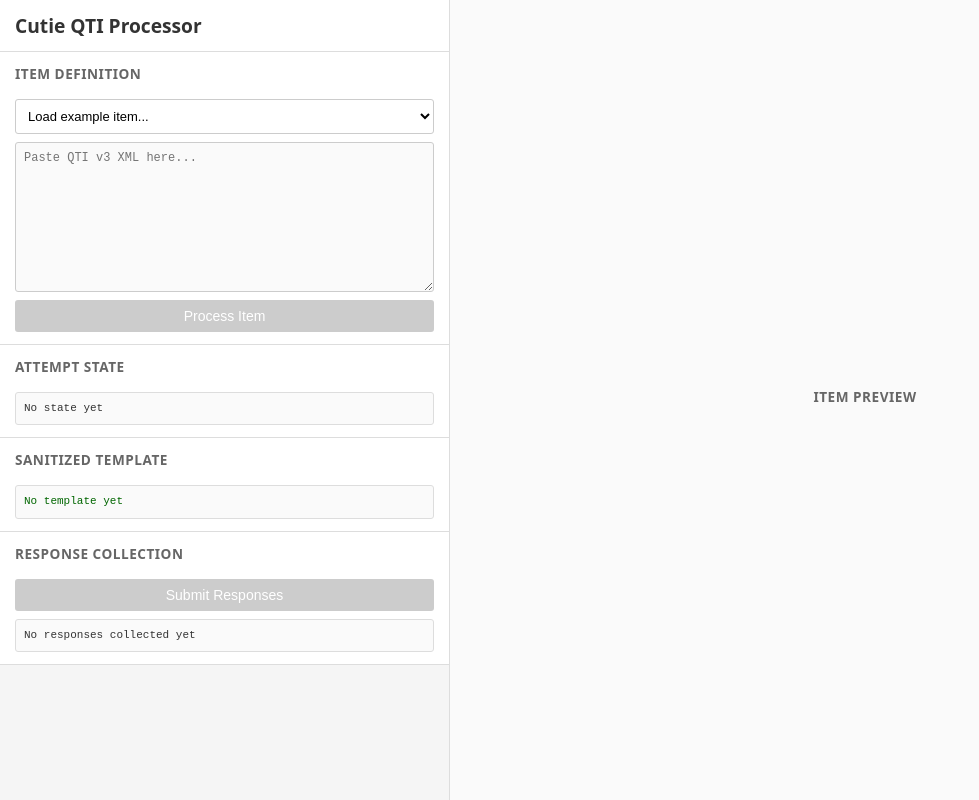
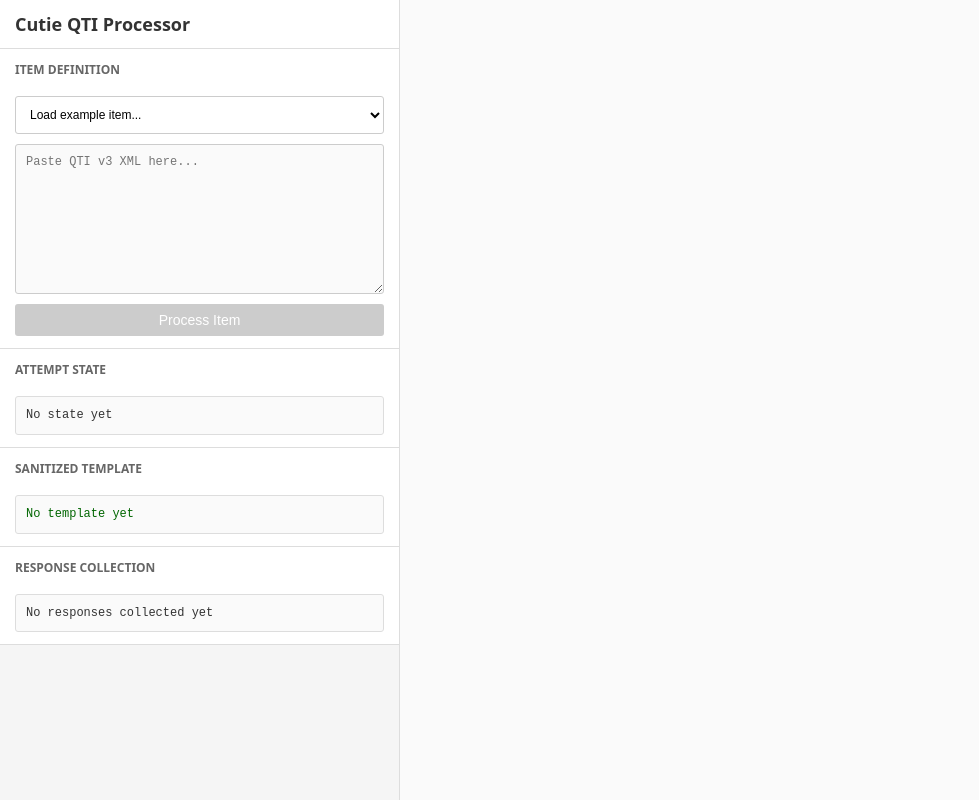
Before and after one commit to openstax/cutie, a React (Vite) app in the folder packages/cutie-example/: page / in a window 1280 px wide. Shown: the whole page, without its empty margins (0-979 px from the left). Built offline with nearby package versions, Linux system fonts and the light colour scheme.

Commit message:
rework example layout a little

```diff
--- a/packages/cutie-example/src/App.css
+++ b/packages/cutie-example/src/App.css
@@ -1,3 +1,9 @@
+html {
+  font-family: "Neue Helvetica W01", Helvetica, Arial, sans-serif;
+  font-size: 62.5%;
+  text-size-adjust: 100%; /* Prevent font scaling in landscape while allowing user zoom */
+}
+
 * {
   box-sizing: border-box;
   margin: 0;
@@ -16,7 +22,7 @@ body {
 }
 
 .sidebar {
-  width: 450px;
+  width: 40rem;
   display: flex;
   flex-direction: column;
   border-right: 1px solid #ddd;
@@ -25,8 +31,8 @@ body {
 }
 
 h1 {
-  font-size: 1.2rem;
-  padding: 12px 15px;
+  font-size: 1.8rem;
+  padding: 1.2rem 1.5rem;
   background: #fff;
   border-bottom: 1px solid #ddd;
   color: #333;
@@ -34,27 +40,26 @@ h1 {
 }
 
 h2 {
-  font-size: 0.85rem;
+  font-size: 1.2rem;
   font-weight: 600;
   color: #666;
   text-transform: uppercase;
-  letter-spacing: 0.5px;
-  margin-bottom: 8px;
+  margin-bottom: 0.8rem;
 }
 
 .panel {
-  padding: 12px 15px;
+  padding: 1.2rem 1.5rem;
   border-bottom: 1px solid #ddd;
   display: flex;
   flex-direction: column;
-  gap: 8px;
+  gap: 1rem;
   background: #fff;
 }
 
 .example-select {
   width: 100%;
-  padding: 8px;
-  font-size: 13px;
+  padding: 1rem;
+  font-size: 1.2rem;
   border: 1px solid #ccc;
   border-radius: 3px;
   background: #fff;
@@ -68,10 +73,10 @@ h2 {
 
 .xml-input {
   width: 100%;
-  min-height: 150px;
-  padding: 8px;
+  min-height: 15rem;
+  padding: 1rem;
   font-family: 'Courier New', monospace;
-  font-size: 12px;
+  font-size: 1.2rem;
   border: 1px solid #ccc;
   border-radius: 3px;
   resize: vertical;
@@ -85,7 +90,7 @@ h2 {
 }
 
 .process-button {
-  padding: 8px 16px;
+  padding: 0.8rem 1.6rem;
   background-color: #4a90e2;
   color: white;
   border: none;
@@ -106,23 +111,23 @@ h2 {
 }
 
 .error-message {
-  padding: 8px;
+  padding: 1rem;
   background-color: #fee;
   border: 1px solid #fcc;
   border-radius: 3px;
   color: #c33;
-  font-size: 13px;
+  font-size: 1.3rem;
 }
 
 .output-display {
   margin: 0;
-  padding: 8px;
+  padding: 1rem;
   background: #fafafa;
   border: 1px solid #ddd;
   border-radius: 3px;
   overflow: auto;
   font-family: 'Courier New', monospace;
-  font-size: 11px;
+  font-size: 1.2rem;
   line-height: 1.4;
   color: #333;
   white-space: pre-wrap;
@@ -143,7 +148,14 @@ h2 {
   overflow: auto;
 }
 
-.preview-placeholder {
-  color: #999;
-  font-size: 14px;
+.preview-card {
+  padding: 2rem;
+  border-radius: 8px;
+  border: 1px solid #ddd;
+  background: #fff;
+  color: #424242;
+  font-size: 1.4rem;
 }
+.preview-card:has(.preview-item:empty) {
+  display: none;
+}
--- a/packages/cutie-example/src/App.tsx
+++ b/packages/cutie-example/src/App.tsx
@@ -58,11 +58,16 @@ export function App() {
     }
   }, [sanitizedTemplate]);
 
+  useEffect(() => {
+    if (mountedItemRef.current) {
+      mountedItemRef.current.setInteractionsEnabled(interactionsEnabled);
+    }
+  }, [interactionsEnabled]);
+
   const handleSubmit = () => {
     if (mountedItemRef.current) {
       // Disable interactions during submission
       setInteractionsEnabled(false);
-      mountedItemRef.current.setInteractionsEnabled(false);
 
       // Collect responses
       const collectedResponses = mountedItemRef.current.collectResponses();
@@ -74,10 +79,7 @@ export function App() {
 
       // Re-enable interactions after a brief delay (simulating submission)
       setTimeout(() => {
-        if (mountedItemRef.current) {
-          mountedItemRef.current.setInteractionsEnabled(true);
-          setInteractionsEnabled(true);
-        }
+        setInteractionsEnabled(true);
       }, 1000);
     }
   };
@@ -137,13 +139,6 @@ export function App() {
 
         <div className="panel">
           <h2>Response Collection</h2>
-          <button
-            className="process-button"
-            onClick={handleSubmit}
-            disabled={!sanitizedTemplate || !interactionsEnabled}
-          >
-            {interactionsEnabled ? 'Submit Responses' : 'Submitting...'}
-          </button>
           <pre className="output-display">
             {responses ? JSON.stringify(responses, null, 2) : 'No responses collected yet'}
           </pre>
@@ -151,8 +146,16 @@ export function App() {
       </div>
 
       <div className="preview-area">
-        <h2>Item Preview</h2>
-        <div ref={previewRef} />
+        <div className="preview-card">
+          <div className="preview-item" ref={previewRef} />
+          <button
+            className="process-button"
+            onClick={handleSubmit}
+            disabled={!sanitizedTemplate || !interactionsEnabled}
+          >
+            {interactionsEnabled ? 'Submit' : 'Submitting...'}
+          </button>
+        </div>
       </div>
     </div>
   );
```
